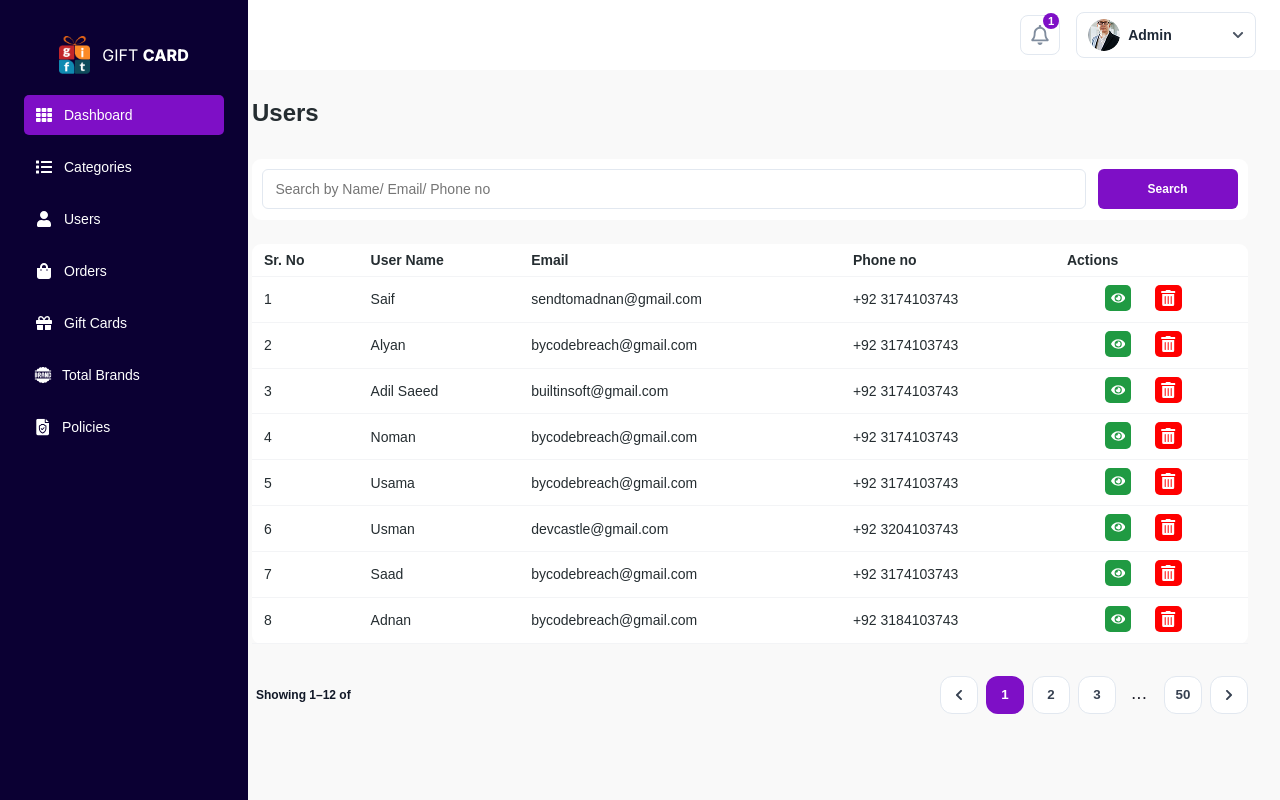
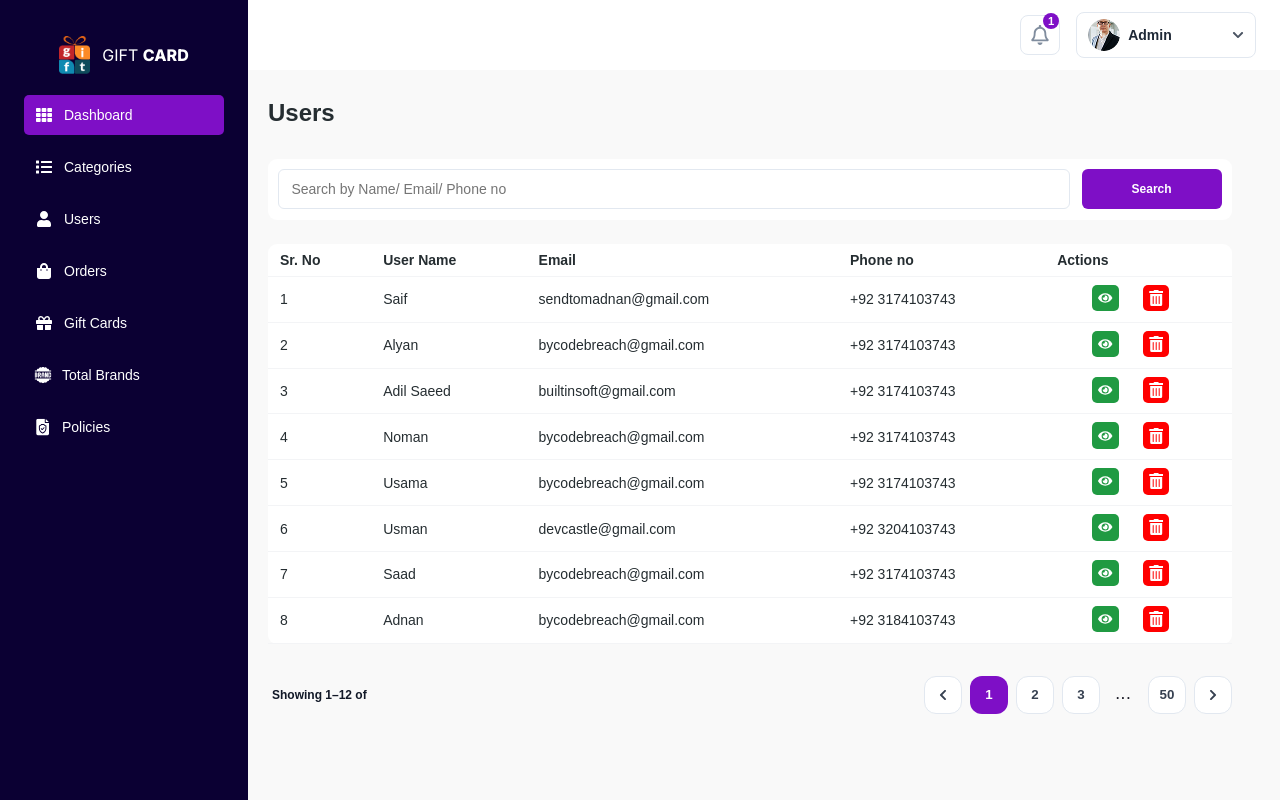
Before and after one commit to codewith-adnan/GiftCard, a React (Create React App) app: page /pages/users in a window 1280 px wide. Built offline with nearby package versions, Linux system fonts and the light colour scheme.

Commit message:
fix side bar

```diff
--- a/src/pages/users/styles.ts
+++ b/src/pages/users/styles.ts
@@ -3,7 +3,7 @@ import styled from "styled-components";
 export const UsersWrapper = styled.main`
   max-width: 1300px;
   margin: 0 auto;
-  padding: 0;
+  padding: 0 1rem;
   font-family: sans-serif;
   color: #000;
 `;
```
